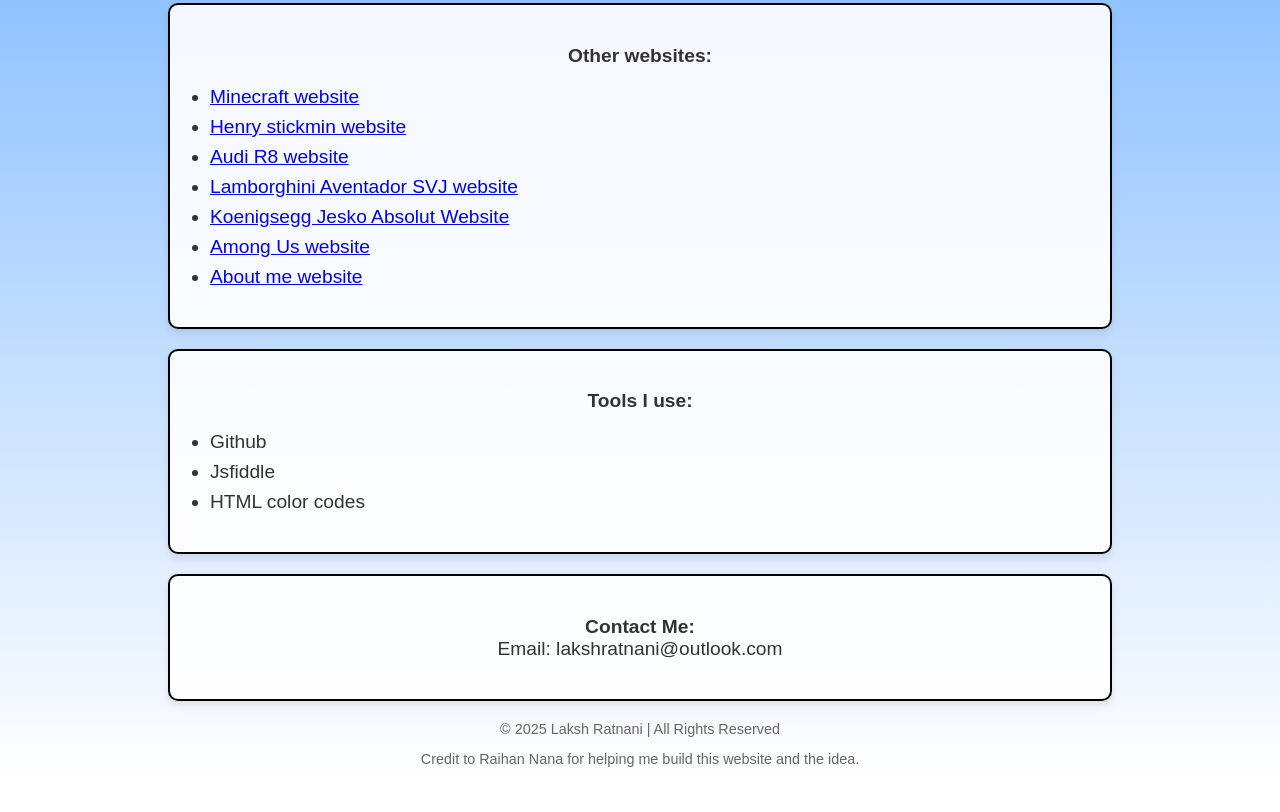
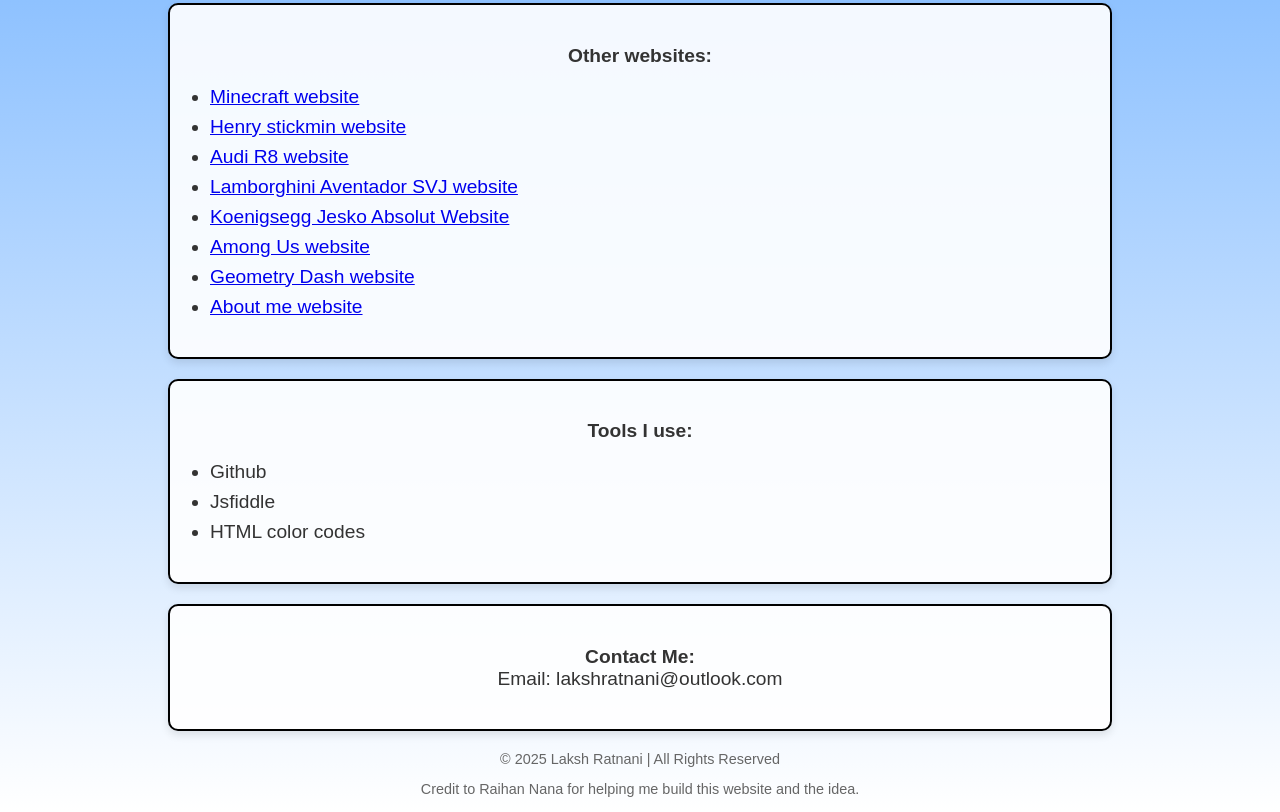
Before and after one commit to lr100537/my-website-2, a plain HTML site: page index.html in a window 1280 px wide. Shown: the part 661-1473 px from the top of the page. Before the commit the page ends 1443 px from the top, so only its background shows below. Drawn offline with Linux system fonts and the light colour scheme.

Commit message:
Update index.html

```diff
--- a/index.html
+++ b/index.html
@@ -221,6 +221,7 @@
        <li><a href="https://lr100537.github.io/my-website-5/" target="_blank">Lamborghini Aventador SVJ website</a></li>
        <li><a href="https://lr100537.github.io/my-website-6/" target="_blank">Koenigsegg Jesko Absolut Website</a></li>
        <li><a href="https://lr100537.github.io/my-website-7/" target="_blank">Among Us website</a></li>
+       <li><a href="https://lr100537.github.io/my-website-8/" target="_blank">Geometry Dash website</a></li>
        <li><a href="https://lr100537.github.io/my-website-2/" target="_blank">About me website</a></li>
     </ul>
   </div>
```
